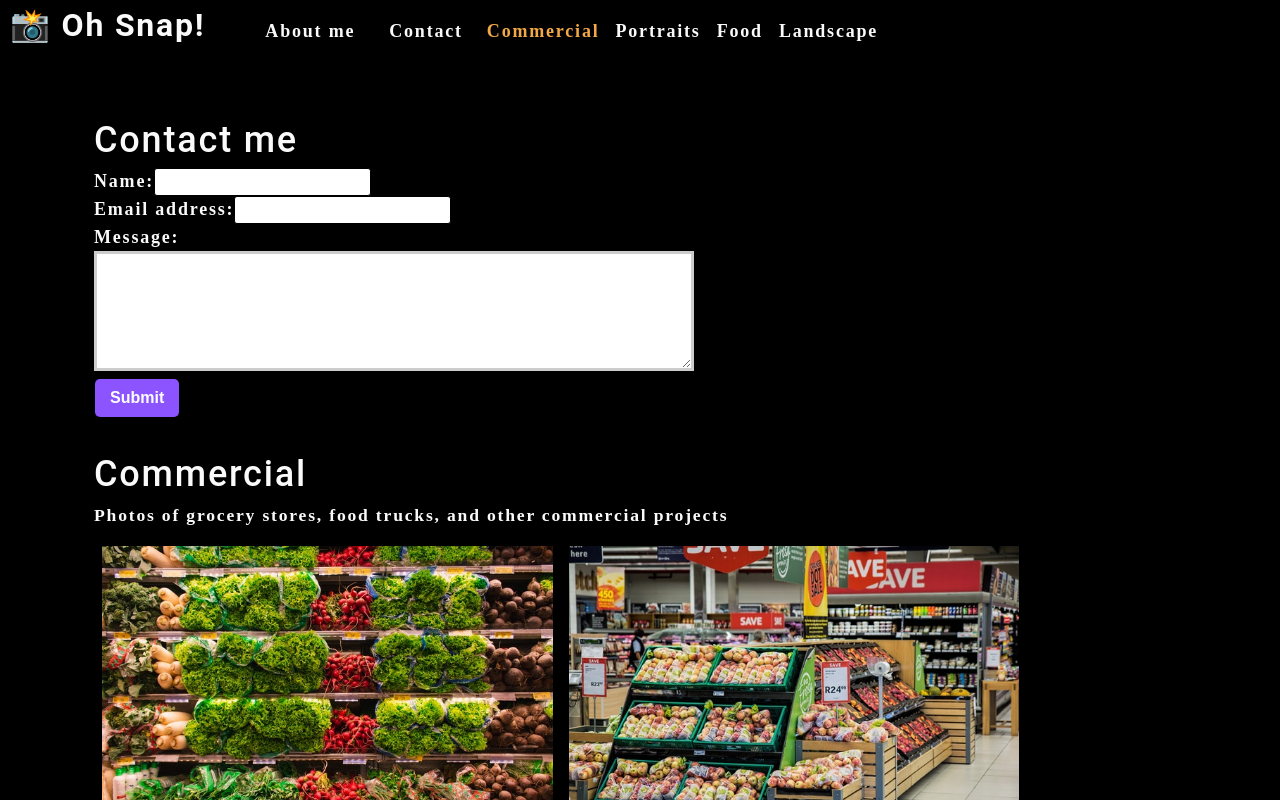
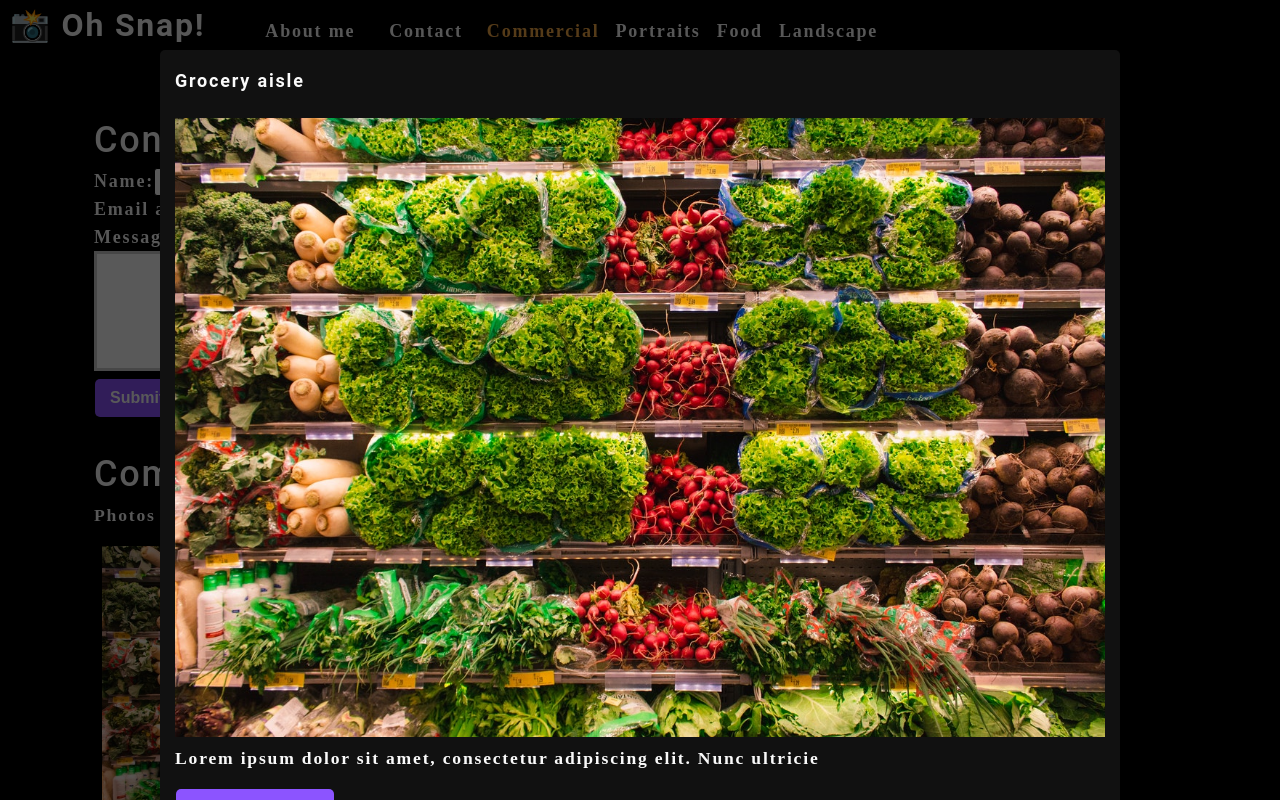
Before and after one commit to dsamuelson/photo-port, a React (Create React App) app: page / in a window 1280 px wide. Both pictures are taken after a click on the picture 327 px from the left and 695 px from the top of the page. Shown: the top 800 px of the page. Built offline with nearby package versions, Linux system fonts and the light colour scheme.

Commit message:
created image modal

```diff
--- /dev/null
+++ b/src/components/Modal/index.js
@@ -0,0 +1,20 @@
+import React from 'react';
+
+function Modal({currentPhoto}) {
+    const {name, category, description, index} = currentPhoto;
+    return (
+        <div className='modalBackdrop'>
+            <div className='modalContainer'>
+                <h3 className='modalTitle'>{name}</h3>
+                <img src={require(`../../assets/large/${category}/${index}.jpg`)} alt={category} />
+                <p>
+                    {description}
+                </p>
+                <button type='button'>
+                    Close this modal
+                </button>
+            </div>
+        </div>
+    );
+}
+export default Modal;
--- a/src/components/PhotoList/index.js
+++ b/src/components/PhotoList/index.js
@@ -1,4 +1,5 @@
 import React, { useState } from 'react';
+import Modal from '../Modal';
 
 
 function PhotoList({ category }) {
@@ -102,14 +103,25 @@
 
       const currentPhotos = photos.filter((photo) => photo.category === category);
 
+      const [currentPhoto, setCurrentPhoto] = useState();
+
+      const [isModalOpen, setIsModalOpen] = useState(false);
+
+      const toggleModal = (image, i) => {
+        setCurrentPhoto({...image, index: i});
+        setIsModalOpen(true);
+      }
+
       return (
         <div>
+          {isModalOpen && <Modal currentPhoto={currentPhoto}/>}
           <div className="flex-row">
             {currentPhotos.map((image, i) => (
               <img
                 src={require(`../../assets/small/${category}/${i}.jpg`)}
                 alt={image.name}
                 className="img-thumbnail mx-1"
+                onClick={() => toggleModal(image, i)}
                 key={image.name}
               />
             ))}
```
